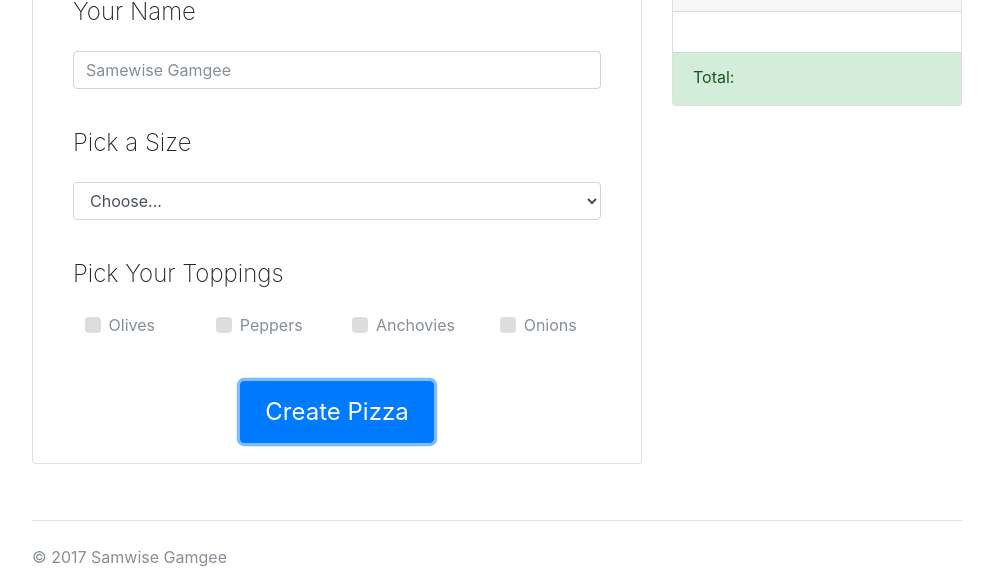
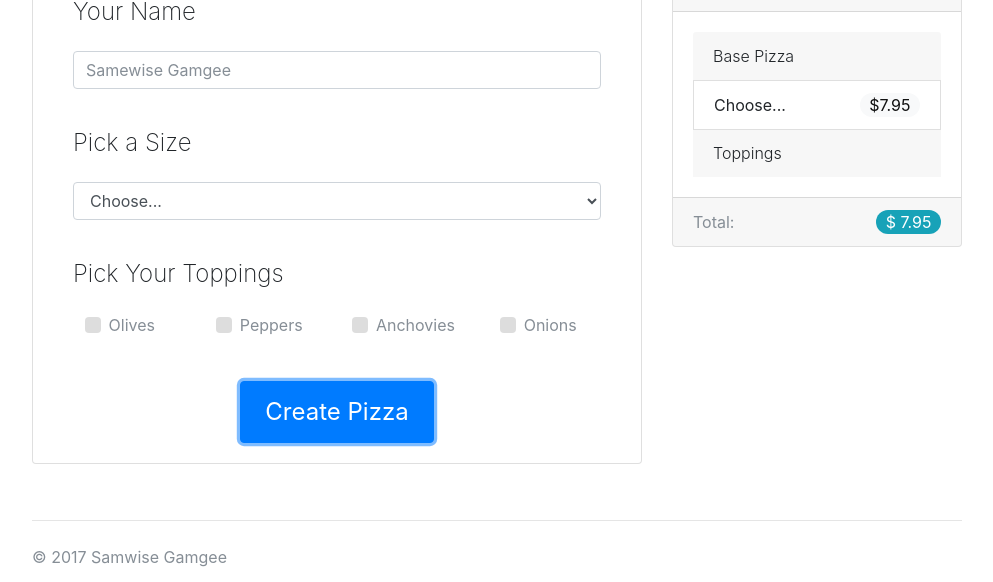
Before and after one commit to AbdulYahya/pizza2go, a plain HTML site: page order.html in a window 1280 px wide. Both pictures are taken after typing "Sample" into the empty fields and a click on the button "Create Pizza". Shown: the part 218-800 px from the top of the page, without its empty margins (143-1136 px from the left). Drawn offline with nearby package versions, Linux system fonts and the light colour scheme.

Commit message:
Cleaned up code all around. Refactored logic to further separate business/ui. Commented js code for reference and to make sure I understand what it is that I am doing

```diff
--- a/assets/css/styles.css
+++ b/assets/css/styles.css
@@ -19,9 +19,10 @@ h4 {
 .line-up {
   margin-top: 3.9rem;
 }
-.card-footer, .alert-success {
-  padding: 0.75rem 0 0 1.25rem;
+.no-border-header {
+  border-bottom: none;
 }
+
 /* Main Page Styling */
 .header,
 .marketing,
--- a/assets/js/scripts.js
+++ b/assets/js/scripts.js
@@ -1,15 +1,11 @@
 'use strict';
 // Global Variables
 // var toppings = [];
+var checkedToppings = $('input:checkbox[name=topping]');
 
-// Business Logic
-function Capitalize(string) {
-  return string.charAt(0).toUpperCase() + string.slice(1).toLowerCase();
-}
-function formReset(form) {
-  form.reset();
-}
+// ********** Business Logic **********
 
+// Objects & Prototypes
 function Pizza(size, toppings) {
   this.size = size;
   this.toppings = toppings;
@@ -19,9 +15,9 @@ function Pizza(size, toppings) {
 
 Pizza.prototype.Cost = function() {
   if (this.size == 'medium')
-    this.baseCost += 2;
+    this.baseCost += 2.00;
   else if (this.size == 'large')
-    this.baseCost += 5;
+    this.baseCost += 5.00;
   else
     this.baseCost;
 
@@ -31,29 +27,76 @@ Pizza.prototype.Cost = function() {
   }
 }
 
+// Normal Functions
+function Capitalize(string) {
+  return string.charAt(0).toUpperCase() + string.slice(1).toLowerCase();
+}
+
+function formReset(form) {
+  form.reset();
+}
+
+function orderConfirmation() {
+  $('.line-up').html('<div class="card">' +
+                       '<h4 class="card-header">Order Confirmation</h4>' +
+                       '<div class="card-body">' +
+                         '<div class="card-text" id="orderConfirm">' +
+                           '<ul class="list-group" id="orderConfirmation"></ul>' +
+                         '</div>' +
+                        '</div>' +
+                        '<div class="card-footer text-muted">' +
+                          'Total:  <span class="badge-pill badge-info float-right" id="orderTotal"></span>' +
+                        '</div>' +
+                      '</div>');
+}
+
+function grabToppings(toppings) {
+  $('input:checkbox[name=topping]:checked').each(function() {
+    toppings.push($(this).val());
+  });
+}
 // User Interface Logic
 function pizzaBuilder() {
   var pizzaBuilder = document.getElementById('pizzaBuilder');
 
   pizzaBuilder.addEventListener('submit', function(event) {
+    // Declare preventDefault & stopPropagation first thing
+    // To prevent odd bugs while testing/refactoring
+    event.preventDefault();
+    event.stopPropagation();
+
     var size = $('#pizzaSize').val();
     var toppings = [];
+
+    // Get toppings
+    grabToppings(toppings);
+    // Create order confirmation card
+    orderConfirmation();
+    // Instantiating a new Pizza object and storing it into the Var newPizza
     var newPizza = new Pizza(size, toppings);
+    // Append pizza size into order confirmation card
+    $('#orderConfirmation').append('<p class="card-header no-border-header font-weight-light">Base Pizza</p><li class="list-group-item">' + Capitalize(size) + '<span class="badge-pill badge-light float-right">$' + newPizza.baseCost + '</li><p class="card-header no-border-header font-weight-light">Toppings</p>');
+    // Append Toppings into order confirmation card
+    $('input:checkbox[name=topping]:checked').each(function() {
+      $('#orderConfirmation').append('<li class="list-group-item">' + Capitalize($(this).val())  + ' <span class="badge-pill badge-light float-right">$ ' + newPizza.baseToppingCost + '</span></li>');
+    });
+    // Call the cost prototype on our newPizza instance
+    // to get the total cost of the uses customized pizza
+    newPizza.Cost();
+    // Append the total cost into order confirmation card
+    $('#orderTotal').html('$ ' + newPizza.baseCost.toFixed(2));
+    // for (var i = 0; i < toppings.length; i++) {
+    // }
+    // $('#orderConfirmation').append('<li class="list-group-item">' +   + ' <span class="badge-pill badge-info float-right">$ ' + newPizza.baseToppingCost + '</span></li>');
 
-  // $('input:checkbox[name=topping]:checked').parent().find('span.text-muted').text() *** Checkbox Text value ***
-    // If toppings are checked push to toppings array
-    // Do not need global toppings array using this method
-    $('input:checkbox[name=topping]:checked').each(function() {
-      toppings.push($(this).val());
-       $('#orderConfirmation').append('<li class="list-group-item">' + Capitalize($(this).val())  + ' <span class="badge-pill badge-info float-right">$ ' + newPizza.baseToppingCost + '</span></li>');
-    });
-
-    // newPizza.Cost()
-    // toppings = [];
+    // $( ":checkbox" ).map(function() { return this.id; }) .get()
+    //   .join();
+    // console.log(newPizza);
 
     formReset(pizzaBuilder);
     event.preventDefault();
     event.stopPropagation();
+
   });
 }
 
--- a/order.html
+++ b/order.html
@@ -71,7 +71,7 @@
                           <div class="row" id="top">
                             <div class="col-md-3 mb-3">
                               <label class="custom-control custom-checkbox">
-                                <input type="checkbox" class="custom-control-input" name="topping" value="olives">
+                                <input type="checkbox" class="custom-control-input" name="topping" value="olives" id="olives">
                                 <span class="custom-control-indicator"></span>
                                 <span class="text-muted">Olives</span>
                               </label>
@@ -107,21 +107,7 @@
               </div>
             </div>
           </div>
-
-          <div class="col-md-4 line-up">
-            <div class="card">
-              <h4 class="card-header">Order Confirmation</h4>
-              <div class="card-body">
-                <div class="card-text" id="orderConfirm">
-                  <ul class="list-group" id="orderConfirmation">
-                  </ul>
-                </div>
-              </div>
-              <div class="card-footer alert-success">
-                <p class="">Total:  <span class="float-right" id="orderTotal"></span></p>
-              </div>
-            </div>
-          </div>
+          <div class="col-md-4 line-up"></div>
         </div>
       </main>
       <footer class="footer">
```
